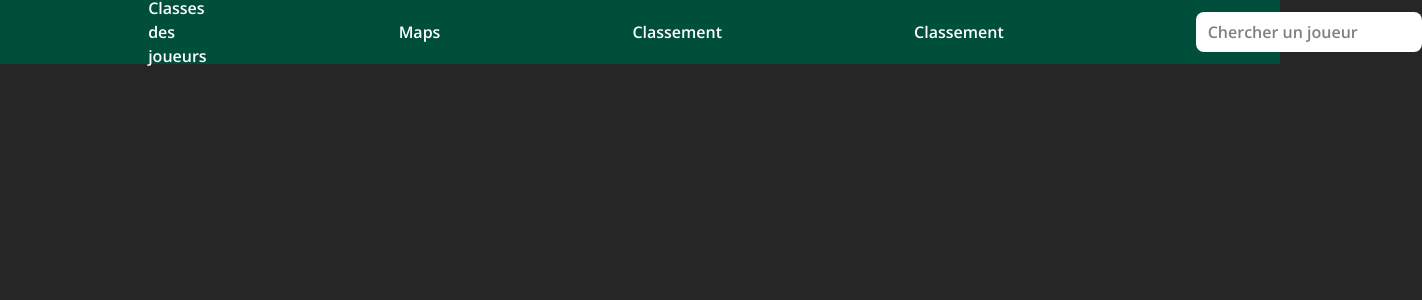
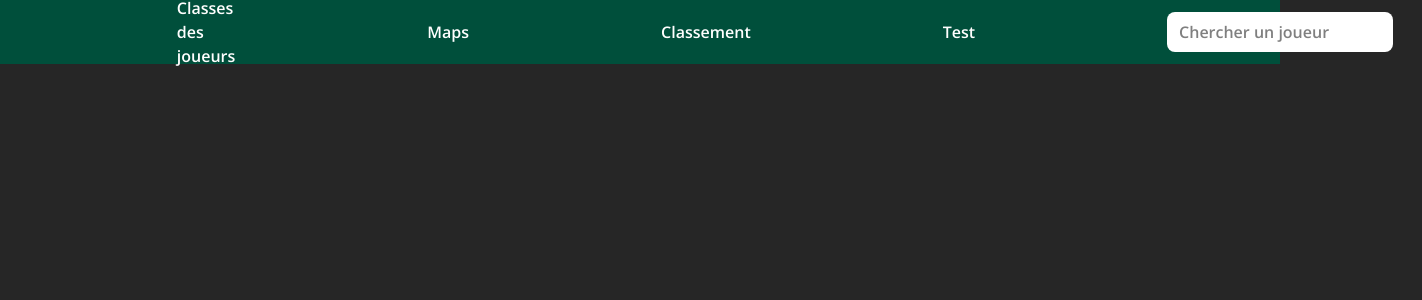
Before and after one commit to Sinematic/Omerta-Team-Builder, a React (Vite) app: page /stats/1 in a window 1280 px wide. Shown: the top 300 px of the page, 1422 px wide, since content can reach past the window. Built offline with nearby package versions, Linux system fonts and the light colour scheme; no server answers.

Commit message:
fixed header

```diff
--- a/src/components/UI/Header.tsx
+++ b/src/components/UI/Header.tsx
@@ -31,7 +31,7 @@ export default function Header() {
                     Classement
                 </li>
                 <li onClick={() => navigate("/test")} className="cursor-pointer hover:text-gray-100 transition-colors duration-200">
-                    Classement
+                    Test
                 </li>
 
                 <input type="text" className="bg-white rounded-lg text-black px-3 py-2 focus:outline-none focus:ring-0"
```
